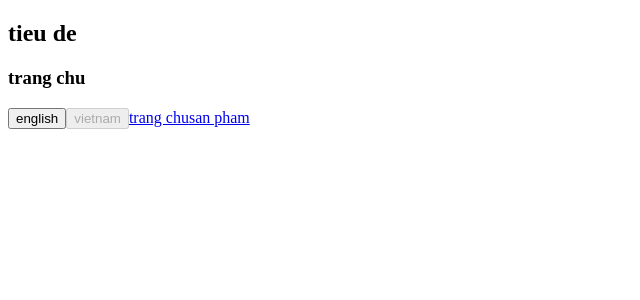
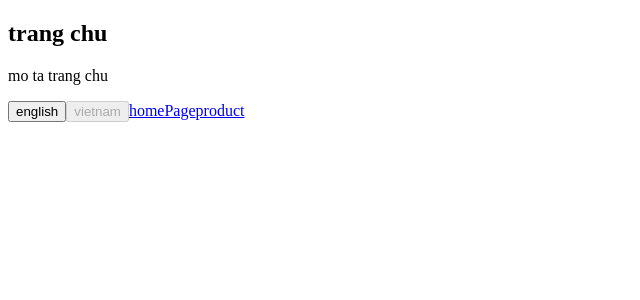
Before and after one commit to Hanh20021706/Base-React, a React (Create React App) app: page / in a window 1280 px wide. Shown: the top 300 px of the page, without its empty margins (0-640 px from the left). Built offline with nearby package versions, Linux system fonts and the light colour scheme.

Commit message:
feat: react transltation

```diff
--- a/src/components/ui/index.tsx
+++ b/src/components/ui/index.tsx
@@ -1 +1,3 @@
 export * from "./styled-button/index";
+
+export * from "./language-selector";
--- /dev/null
+++ b/src/components/ui/language-selector/index.tsx
@@ -0,0 +1,26 @@
+import React from "react";
+import { useTranslation } from "react-i18next";
+
+const lngs = {
+  en: { nativeName: "english" },
+  vi: { nativeName: "vietnam" },
+} as const;
+const LanguageSelector = () => {
+  const { i18n } = useTranslation();
+
+  return (
+    <>
+      {Object.keys(lngs).map((lng) => (
+        <button
+          key={lng}
+          onClick={() => i18n.changeLanguage(lng)}
+          disabled={i18n.resolvedLanguage === lng}
+        >
+          {lngs[lng as keyof typeof lngs].nativeName}
+        </button>
+      ))}
+    </>
+  );
+};
+
+export default LanguageSelector;
--- /dev/null
+++ b/src/constants/index.ts
@@ -0,0 +1 @@
+export * from "./language";
--- /dev/null
+++ b/src/constants/language.ts
@@ -0,0 +1,6 @@
+export const LANGUAGE = {
+  EN: "en_US",
+  VI: "vi_VN",
+} as const;
+
+export const LANGUAGES = Object.values(LANGUAGE);
--- a/src/index.tsx
+++ b/src/index.tsx
@@ -1,14 +1,26 @@
 import { BrowserRouter } from "react-router-dom";
 import { render } from "react-dom";
 import RouteRenderer from "./router/render-router";
-import "./i18n";
+import i18next from "i18next";
+import { resources } from "./language";
+import { LANGUAGE } from "./constants";
+import { I18nextProvider } from "react-i18next";
+
 export const user = {
   authenticated: false,
 };
 
+i18next.init({
+  resources,
+  interpolation: { escapeValue: false },
+  lng: LANGUAGE.VI,
+});
+
 render(
   <BrowserRouter>
-    <RouteRenderer />
+    <I18nextProvider i18n={i18next}>
+      <RouteRenderer />
+    </I18nextProvider>
   </BrowserRouter>,
   document.getElementById("root")
 );
--- /dev/null
+++ b/src/language/index.ts
@@ -0,0 +1 @@
+export * from "./language";
--- /dev/null
+++ b/src/language/language.ts
@@ -0,0 +1,14 @@
+import { homeEN, homeVI } from "./vi_en";
+
+export const resources = {
+  vi: {
+    translation: {
+      home: homeVI,
+    },
+  },
+  en: {
+    translation: {
+      home: homeEN,
+    },
+  },
+};
--- /dev/null
+++ b/src/language/vi_en/home.tsx
@@ -0,0 +1,8 @@
+export const homeVI = {
+  title: "trang chu",
+  desc: "mo ta trang chu",
+};
+export const homeEN = {
+  title: "Home page",
+  desc: "description home page",
+};
--- /dev/null
+++ b/src/language/vi_en/index.ts
@@ -0,0 +1 @@
+export * from "./home";
--- a/src/page/home/index.tsx
+++ b/src/page/home/index.tsx
@@ -1,27 +1,16 @@
 import React from "react";
 import { useTranslation } from "react-i18next";
 import { NavLink } from "react-router-dom";
-
-const lngs = {
-  en: { nativeName: "english" },
-  vn: { nativeName: "vietnam" },
-} as const;
+import LanguageSelector from "src/components/ui/language-selector";
 
 const Home = () => {
-  const { t, i18n } = useTranslation();
+  const { t } = useTranslation();
   return (
     <>
-      <h2>{t("title")}</h2>
-      <h3>{t("homePage")}</h3>
-      {Object.keys(lngs).map((lng) => (
-        <button
-          key={lng}
-          onClick={() => i18n.changeLanguage(lng)}
-          disabled={i18n.resolvedLanguage === lng}
-        >
-          {lngs[lng as keyof typeof lngs].nativeName}
-        </button>
-      ))}
+      <h2>{t("home.title")}</h2>
+      <p>{t("home.desc")}</p>
+      <LanguageSelector />
+
       <NavLink to={"/"}>{t("homePage")}</NavLink>
       <NavLink to={"/products"}>{t("product")}</NavLink>
     </>
```
Also changed, not shown: tsconfig.json (+12 -9 lines).
